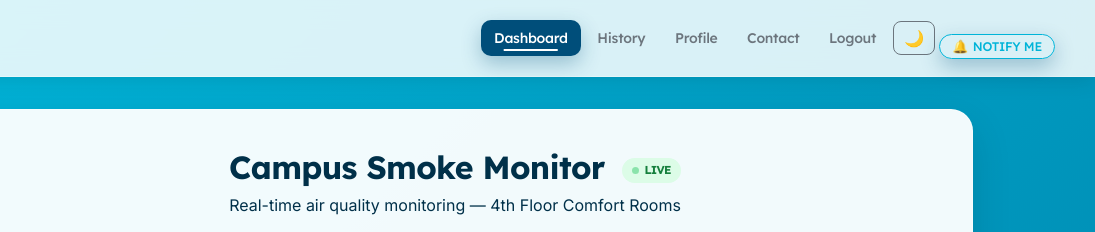
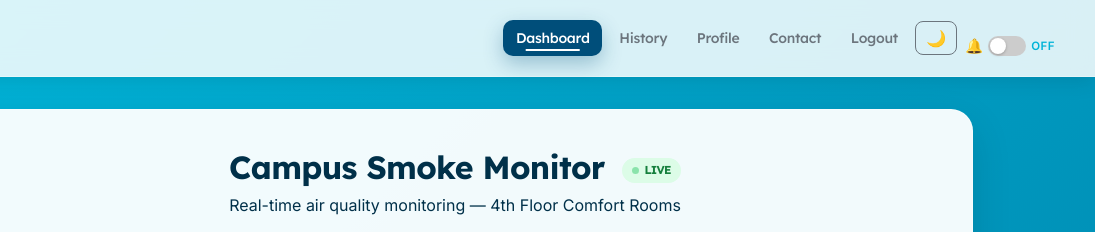
Before and after one commit to KBDATUIN/freshzone, a website: page public/dashboard.html in a window 1280 px wide. Shown: the top 232 px of the page, 185-1280 px from the left. Drawn offline with Linux system fonts and the light colour scheme; no server answers; sample sign-in values are in the browser's storage.

Commit message:
Add push toggle CSS to style.css

```diff
--- a/public/dashboard.html
+++ b/public/dashboard.html
@@ -120,6 +120,49 @@
             border:1px solid var(--gray); border-radius:10px; font-size:0.85rem;
             cursor:pointer; margin-top:8px; font-family:sans-serif;
         }
+
+        /* ── PUSH NOTIFICATION TOGGLE ──────────────────────── */
+        .push-toggle-wrap {
+            display: flex;
+            align-items: center;
+            gap: 5px;
+            cursor: pointer;
+            user-select: none;
+            margin-left: 4px;
+        }
+        .push-toggle-icon { font-size: 0.9rem; line-height: 1; }
+        .push-toggle-switch {
+            position: relative;
+            width: 38px;
+            height: 20px;
+            background: #ccc;
+            border-radius: 10px;
+            cursor: pointer;
+            transition: background 0.25s;
+            outline: none;
+            flex-shrink: 0;
+        }
+        .push-toggle-switch:focus-visible { box-shadow: 0 0 0 3px rgba(0,200,150,0.4); }
+        .push-toggle-switch.active { background: var(--secondary, #00c896); }
+        .push-toggle-knob {
+            position: absolute;
+            top: 2px;
+            left: 2px;
+            width: 16px;
+            height: 16px;
+            background: white;
+            border-radius: 50%;
+            box-shadow: 0 1px 3px rgba(0,0,0,0.25);
+            transition: left 0.25s;
+        }
+        .push-toggle-switch.active .push-toggle-knob { left: 20px; }
+        .push-toggle-label {
+            font-size: 0.72rem;
+            font-weight: 700;
+            color: var(--secondary, #00c896);
+            letter-spacing: 0.04em;
+            min-width: 22px;
+        }
     </style>
 </head>
 <body>
@@ -143,7 +186,13 @@
                 <a href="contact.html">Contact</a>
                 <a href="#" onclick="openLogoutModal();return false;">Logout</a>
                 <button class="dark-toggle" id="dark-toggle" onclick="toggleDarkMode()" title="Toggle dark mode" aria-label="Toggle dark mode">🌙</button>
-                <button id="push-btn" onclick="togglePushNotifications()" title="Toggle push notifications" style="display:flex;align-items:center;gap:5px;background:transparent;border:1.5px solid var(--secondary);border-radius:20px;padding:4px 12px;cursor:pointer;font-size:0.78rem;color:var(--secondary);font-weight:500;white-space:nowrap;transition:all 0.2s;">🔔 <span id="push-label">Notify Me</span></button>
+                <label class="push-toggle-wrap" title="Toggle push notifications" aria-label="Toggle push notifications">
+                    <span class="push-toggle-icon">🔔</span>
+                    <div class="push-toggle-switch" id="push-btn" onclick="togglePushNotifications()" role="button" tabindex="0" onkeydown="if(event.key==='Enter'||event.key===' ')togglePushNotifications()">
+                        <div class="push-toggle-knob"></div>
+                    </div>
+                    <span class="push-toggle-label" id="push-label">OFF</span>
+                </label>
             </div>
             <button class="hamburger" id="hamburger" onclick="openMobileNav()" aria-label="Open menu" aria-expanded="false">
                 <span></span><span></span><span></span>
@@ -606,19 +655,19 @@
         }
 
         function updatePushBtn(subscribed) {
-            const btn = document.getElementById('push-btn');
+            const toggle = document.getElementById('push-btn');
+            const label  = document.getElementById('push-label');
             const mobileBtn = document.getElementById('mobile-push-btn');
-            if (btn) {
+            if (toggle) {
                 if (subscribed) {
-                    btn.textContent = '🔔 ON';
-                    btn.style.background = 'var(--secondary)';
-                    btn.style.color = 'white';
-                    btn.style.border = '1.5px solid var(--secondary)';
+                    toggle.classList.add('active');
                 } else {
-                    btn.textContent = '🔔 Notify Me';
-                    btn.style.background = 'transparent';
-                    btn.style.color = 'var(--secondary)';
+                    toggle.classList.remove('active');
                 }
+            }
+            if (label) {
+                label.textContent = subscribed ? 'ON' : 'OFF';
+                label.style.color = subscribed ? 'var(--secondary)' : '#999';
             }
             if (mobileBtn) {
                 mobileBtn.textContent = subscribed ? '🔔 Notifications ON' : '🔔 Notify Me';
--- a/public/style.css
+++ b/public/style.css
@@ -475,3 +475,27 @@ footer { text-align:center; padding:2rem; color:var(--footer-color); font-size:0
     .staff-notif-box { width:calc(100% - 2rem); right:1rem; left:1rem; bottom:1rem; }
     .hotkey-badge { display:none; }
 }
+/* ── PUSH NOTIFICATION TOGGLE ──────────────────────────────── */
+.push-toggle-wrap {
+    display: flex; align-items: center; gap: 5px;
+    cursor: pointer; user-select: none; margin-left: 4px;
+}
+.push-toggle-icon { font-size: 0.9rem; line-height: 1; }
+.push-toggle-switch {
+    position: relative; width: 38px; height: 20px;
+    background: #ccc; border-radius: 10px; cursor: pointer;
+    transition: background 0.25s; outline: none; flex-shrink: 0;
+}
+.push-toggle-switch:focus-visible { box-shadow: 0 0 0 3px rgba(0,200,150,0.4); }
+.push-toggle-switch.active { background: var(--secondary, #00c896); }
+.push-toggle-knob {
+    position: absolute; top: 2px; left: 2px;
+    width: 16px; height: 16px; background: white;
+    border-radius: 50%; box-shadow: 0 1px 3px rgba(0,0,0,0.25);
+    transition: left 0.25s;
+}
+.push-toggle-switch.active .push-toggle-knob { left: 20px; }
+.push-toggle-label {
+    font-size: 0.72rem; font-weight: 700;
+    color: var(--secondary, #00c896); letter-spacing: 0.04em; min-width: 22px;
+}
```
Also changed, not shown: public/contact.html (+19 -2 lines), public/history.html (+19 -2 lines), public/profile.html (+7 -1 lines).
